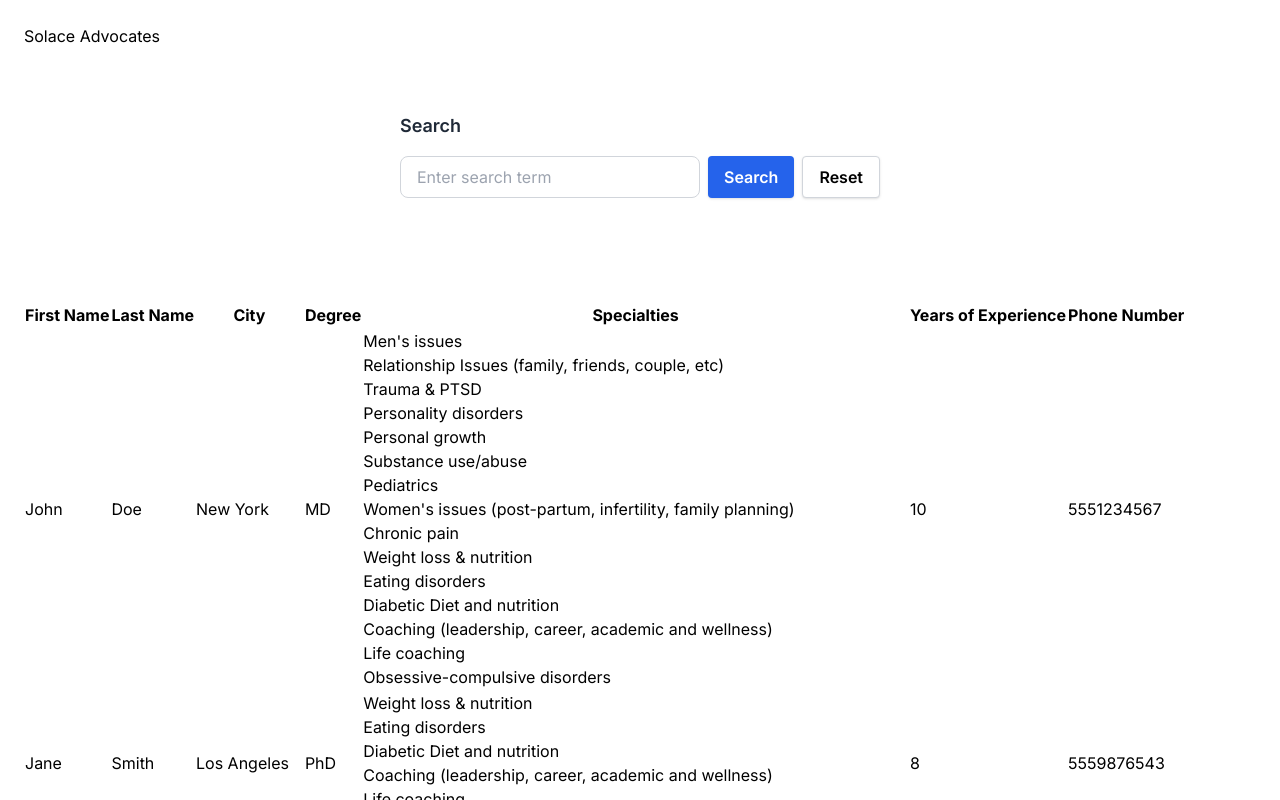
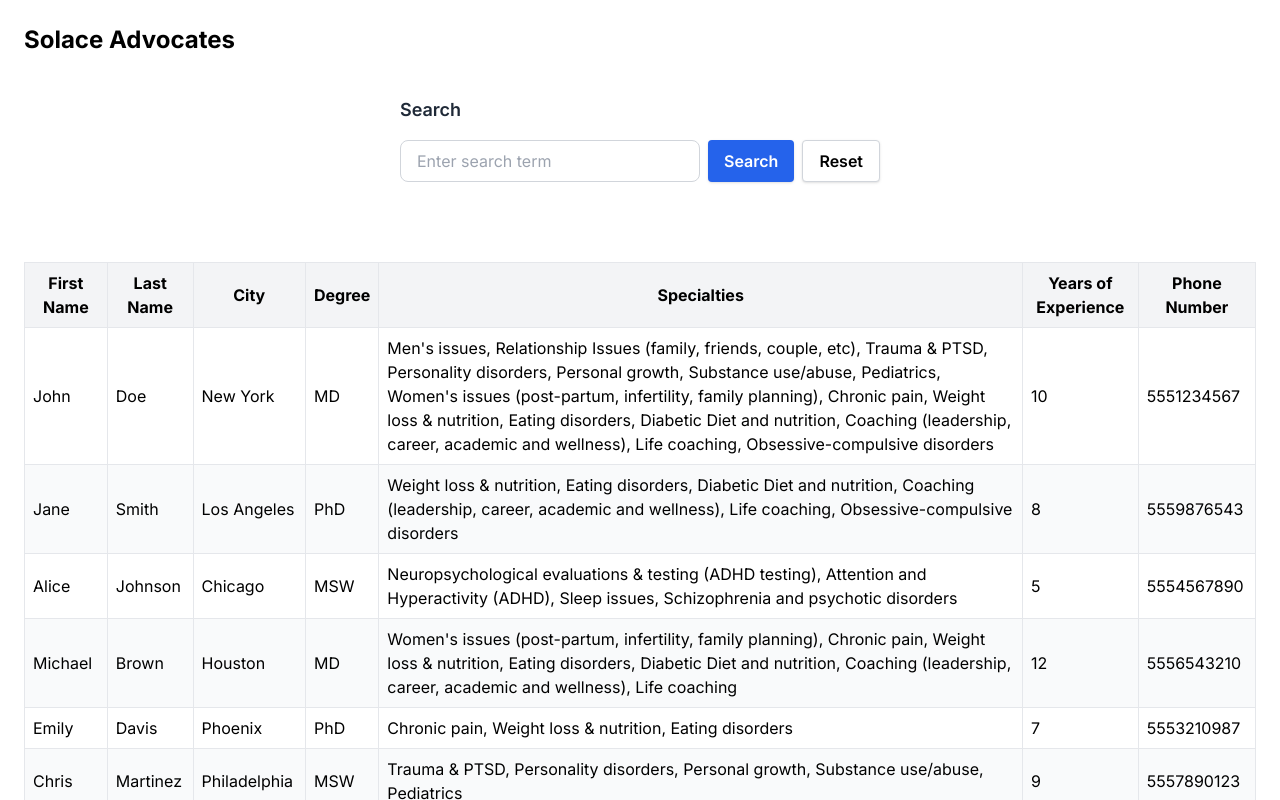
Before and after one commit to asielalvarez001/Solace-Candidate-Assignment, a Next.js app: page /advocates in a window 1280 px wide. Shown: the top 800 px of the page. Built offline with nearby package versions, Linux system fonts and the light colour scheme.

Commit message:
Create advocate model * Import zod library * Include id for advocates * fix rendering issues due to missing keys * improve filtering * improve table view

```diff
--- a/package.json
+++ b/package.json
@@ -16,7 +16,8 @@
     "next": "^14.2.19",
     "postgres": "^3.4.4",
     "react": "^18.3.1",
-    "react-dom": "^18.3.1"
+    "react-dom": "^18.3.1",
+    "zod": "^3.25.67"
   },
   "devDependencies": {
     "@types/node": "^20.14.12",
--- a/src/app/advocates/page.tsx
+++ b/src/app/advocates/page.tsx
@@ -1,10 +1,13 @@
 'use client';
 import { useEffect, useState } from 'react';
 import { Search } from '../ui/Search';
+import { AdvocateModel } from '../lib/models/advocate';
 
 export default function Advocates() {
-  const [advocates, setAdvocates] = useState([]);
-  const [filteredAdvocates, setFilteredAdvocates] = useState([]);
+  const [advocates, setAdvocates] = useState<AdvocateModel[]>([]);
+  const [filteredAdvocates, setFilteredAdvocates] = useState<AdvocateModel[]>(
+    []
+  );
 
   useEffect(() => {
     console.log('fetching advocates...');
@@ -18,13 +21,18 @@ export default function Advocates() {
 
   const onSearch = (searchTerm: string) => {
     const filteredAdvocates = advocates.filter((advocate) => {
+      const lowerSearchTerm = searchTerm.toLowerCase();
+
       return (
-        advocate.firstName.includes(searchTerm) ||
-        advocate.lastName.includes(searchTerm) ||
-        advocate.city.includes(searchTerm) ||
-        advocate.degree.includes(searchTerm) ||
-        advocate.specialties.includes(searchTerm) ||
-        advocate.yearsOfExperience.includes(searchTerm)
+        advocate.firstName.toLowerCase().includes(lowerSearchTerm) ||
+        advocate.lastName.toLowerCase().includes(lowerSearchTerm) ||
+        advocate.city.toLowerCase().includes(lowerSearchTerm) ||
+        advocate.degree.toLowerCase().includes(lowerSearchTerm) ||
+        advocate.specialties.some((specialty) =>
+          specialty.toLowerCase().includes(lowerSearchTerm)
+        ) ||
+        advocate.yearsOfExperience.toString().includes(searchTerm) ||
+        advocate.phoneNumber.toString().includes(searchTerm)
       );
     });
 
@@ -37,42 +45,46 @@ export default function Advocates() {
 
   return (
     <main style={{ margin: '24px' }}>
-      <h1>Solace Advocates</h1>
-      <br />
-      <br />
-      <Search onSearch={onSearch} onReset={onReset} />
-      <br />
-      <br />
-      <table>
-        <thead>
-          <th>First Name</th>
-          <th>Last Name</th>
-          <th>City</th>
-          <th>Degree</th>
-          <th>Specialties</th>
-          <th>Years of Experience</th>
-          <th>Phone Number</th>
-        </thead>
-        <tbody>
-          {filteredAdvocates.map((advocate) => {
-            return (
+      <h1 className="text-2xl font-bold mb-6">Solace Advocates</h1>
+
+      <div className="mb-6">
+        <Search onSearch={onSearch} onReset={onReset} />
+      </div>
+
+      {filteredAdvocates.length === 0 ? (
+        <p className="text-gray-500">No advocates found.</p>
+      ) : (
+        <div className="overflow-x-auto">
+          <table className="min-w-full border border-gray-300">
+            <thead className="bg-gray-100">
               <tr>
-                <td>{advocate.firstName}</td>
-                <td>{advocate.lastName}</td>
-                <td>{advocate.city}</td>
-                <td>{advocate.degree}</td>
-                <td>
-                  {advocate.specialties.map((s) => (
-                    <div>{s}</div>
-                  ))}
-                </td>
-                <td>{advocate.yearsOfExperience}</td>
-                <td>{advocate.phoneNumber}</td>
+                <th className="p-2 border">First Name</th>
+                <th className="p-2 border">Last Name</th>
+                <th className="p-2 border">City</th>
+                <th className="p-2 border">Degree</th>
+                <th className="p-2 border">Specialties</th>
+                <th className="p-2 border">Years of Experience</th>
+                <th className="p-2 border">Phone Number</th>
               </tr>
-            );
-          })}
-        </tbody>
-      </table>
+            </thead>
+            <tbody>
+              {filteredAdvocates.map((advocate) => (
+                <tr key={advocate.id} className="odd:bg-white even:bg-gray-50">
+                  <td className="p-2 border">{advocate.firstName}</td>
+                  <td className="p-2 border">{advocate.lastName}</td>
+                  <td className="p-2 border">{advocate.city}</td>
+                  <td className="p-2 border">{advocate.degree}</td>
+                  <td className="p-2 border">
+                    {advocate.specialties.join(', ')}
+                  </td>
+                  <td className="p-2 border">{advocate.yearsOfExperience}</td>
+                  <td className="p-2 border">{advocate.phoneNumber}</td>
+                </tr>
+              ))}
+            </tbody>
+          </table>
+        </div>
+      )}
     </main>
   );
 }
--- /dev/null
+++ b/src/app/lib/models/advocate.ts
@@ -0,0 +1,14 @@
+import { z } from "zod";
+
+export const advocateSchema = z.object({
+  id: z.string(),
+  firstName: z.string(),
+  lastName: z.string(),
+  city: z.string(),
+  degree: z.string(),
+  specialties: z.array(z.string()),
+  yearsOfExperience: z.number(),
+  phoneNumber: z.number(),
+});
+
+export type AdvocateModel = z.infer<typeof advocateSchema>;
--- a/src/db/seed/advocates.ts
+++ b/src/db/seed/advocates.ts
@@ -39,6 +39,7 @@ const randomSpecialty = () => {
 
 const advocateData = [
   {
+    id: "1",
     firstName: "John",
     lastName: "Doe",
     city: "New York",
@@ -48,6 +49,7 @@ const advocateData = [
     phoneNumber: 5551234567,
   },
   {
+    id: "2",
     firstName: "Jane",
     lastName: "Smith",
     city: "Los Angeles",
@@ -57,6 +59,7 @@ const advocateData = [
     phoneNumber: 5559876543,
   },
   {
+    id: "3",
     firstName: "Alice",
     lastName: "Johnson",
     city: "Chicago",
@@ -66,6 +69,7 @@ const advocateData = [
     phoneNumber: 5554567890,
   },
   {
+    id: "4",
     firstName: "Michael",
     lastName: "Brown",
     city: "Houston",
@@ -75,6 +79,7 @@ const advocateData = [
     phoneNumber: 5556543210,
   },
   {
+    id: "5",
     firstName: "Emily",
     lastName: "Davis",
     city: "Phoenix",
@@ -84,6 +89,7 @@ const advocateData = [
     phoneNumber: 5553210987,
   },
   {
+    id: "6",
     firstName: "Chris",
     lastName: "Martinez",
     city: "Philadelphia",
@@ -93,6 +99,7 @@ const advocateData = [
     phoneNumber: 5557890123,
   },
   {
+    id: "7",
     firstName: "Jessica",
     lastName: "Taylor",
     city: "San Antonio",
@@ -102,6 +109,7 @@ const advocateData = [
     phoneNumber: 5554561234,
   },
   {
+    id: "8",
     firstName: "David",
     lastName: "Harris",
     city: "San Diego",
@@ -111,6 +119,7 @@ const advocateData = [
     phoneNumber: 5557896543,
   },
   {
+    id: "9",
     firstName: "Laura",
     lastName: "Clark",
     city: "Dallas",
@@ -120,6 +129,7 @@ const advocateData = [
     phoneNumber: 5550123456,
   },
   {
+    id: "10",
     firstName: "Daniel",
     lastName: "Lewis",
     city: "San Jose",
@@ -129,6 +139,7 @@ const advocateData = [
     phoneNumber: 5553217654,
   },
   {
+    id: "11",
     firstName: "Sarah",
     lastName: "Lee",
     city: "Austin",
@@ -138,6 +149,7 @@ const advocateData = [
     phoneNumber: 5551238765,
   },
   {
+    id: "12",
     firstName: "James",
     lastName: "King",
     city: "Jacksonville",
@@ -147,6 +159,7 @@ const advocateData = [
     phoneNumber: 5556540987,
   },
   {
+    id: "13",
     firstName: "Megan",
     lastName: "Green",
     city: "San Francisco",
@@ -156,6 +169,7 @@ const advocateData = [
     phoneNumber: 5559873456,
   },
   {
+    id: "14",
     firstName: "Joshua",
     lastName: "Walker",
     city: "Columbus",
@@ -165,6 +179,7 @@ const advocateData = [
     phoneNumber: 5556781234,
   },
   {
+    id: "15",
     firstName: "Amanda",
     lastName: "Hall",
     city: "Fort Worth",
```
Also changed, not shown: 1 other file (tests, documents, lock files or other folders).
